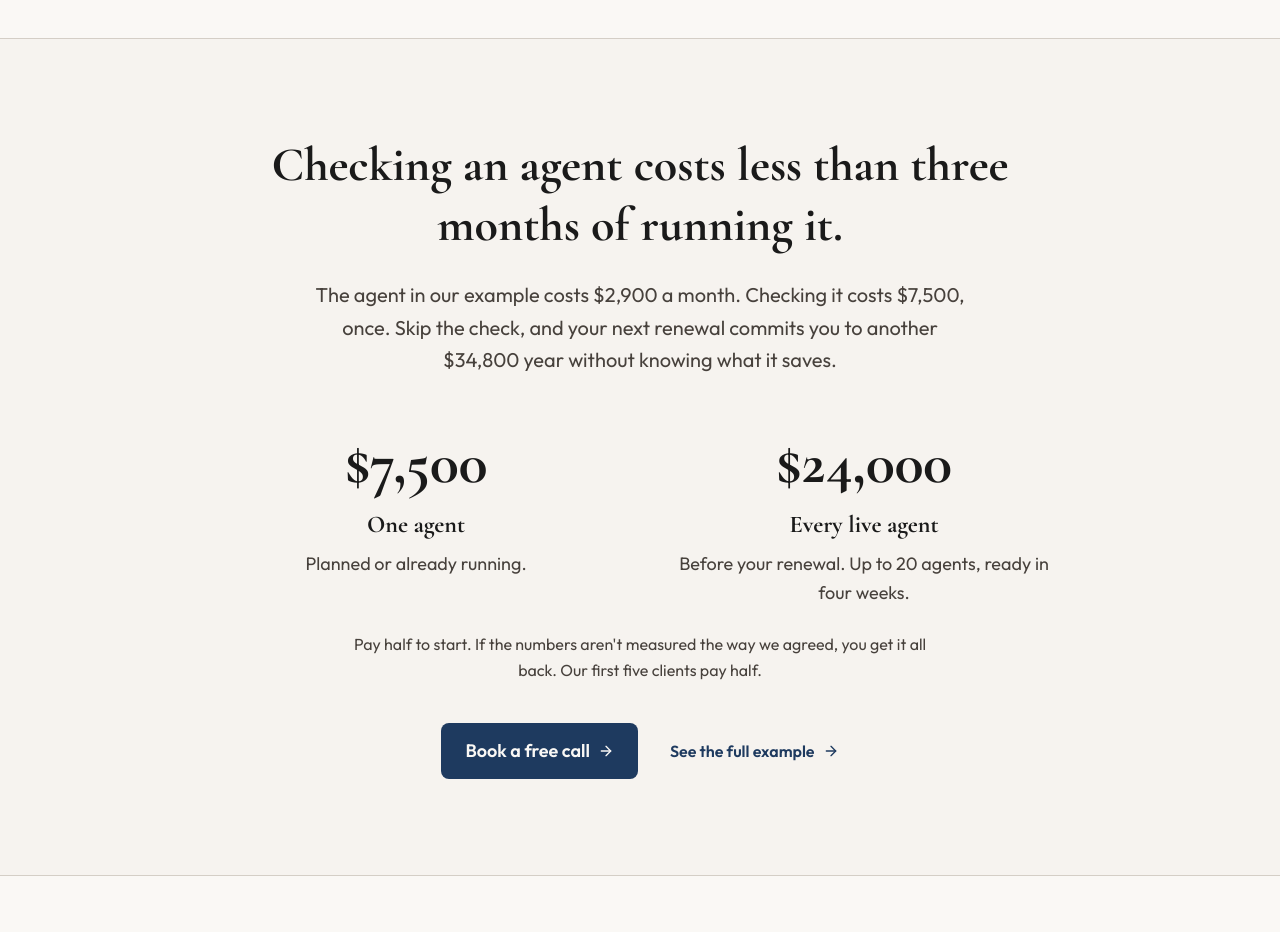
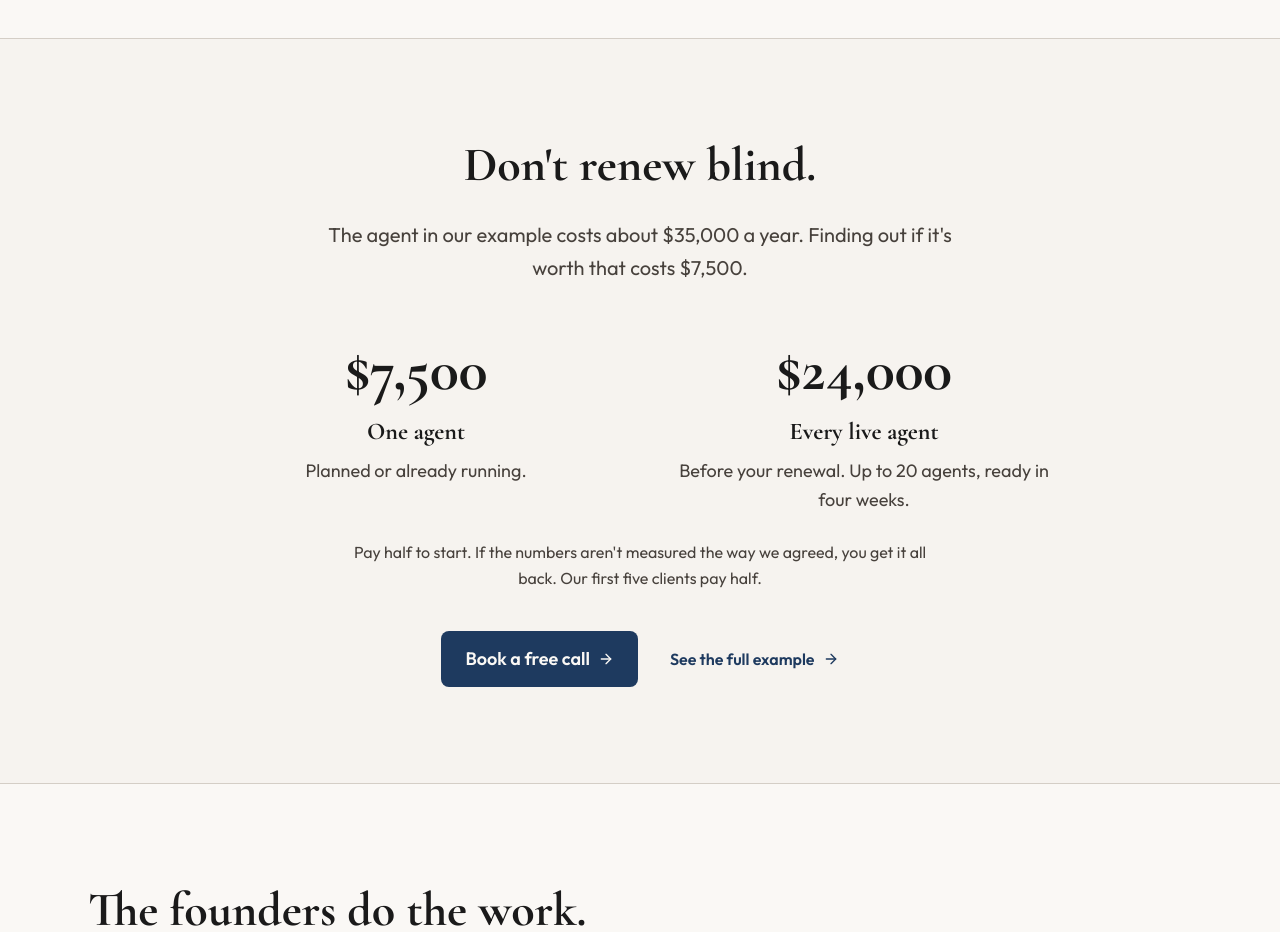
Before and after one commit to agent-blueprint/agent-blueprint-website, a Next.js app: page / in a window 1280 px wide. Shown: the part 1600-2532 px from the top of the page. Built offline with nearby package versions, Linux system fonts and the light colour scheme.

Commit message:
copy(home): plainer why-now line above the prices
Co-Authored-By: Claude Opus 5.5 <noreply@anthropic.com>

```diff
--- a/src/app/(marketing)/page.tsx
+++ b/src/app/(marketing)/page.tsx
@@ -173,13 +173,12 @@ export default function HomePage() {
       <section id="offer" className="scroll-mt-20 border-y border-border bg-secondary/40" aria-labelledby="offer-heading">
         <div className="mx-auto max-w-4xl px-6 py-24 text-center">
           {/* Why spend it now (Amy, Nov 4). Numbers from /sample-review:
-              $2,900 a month x 12 = $34,800 a year; $7,500 is about 2.6 months. */}
+              $2,900 a month x 12 = $34,800, about $35,000 a year. */}
           <h2 id="offer-heading" className="mx-auto max-w-3xl font-display text-4xl font-bold leading-tight text-foreground md:text-5xl">
-            Checking an agent costs less than three months of running it.
+            Don&apos;t renew blind.
           </h2>
           <p className="mx-auto mt-6 max-w-2xl font-body text-xl leading-relaxed text-muted-foreground">
-            The agent in our example costs $2,900 a month. Checking it costs $7,500, once. Skip the check, and your
-            next renewal commits you to another $34,800 year without knowing what it saves.
+            The agent in our example costs about $35,000 a year. Finding out if it&apos;s worth that costs $7,500.
           </p>
           <div className="mt-14 grid gap-12 sm:grid-cols-2">
             {prices.map((p) => (
```
